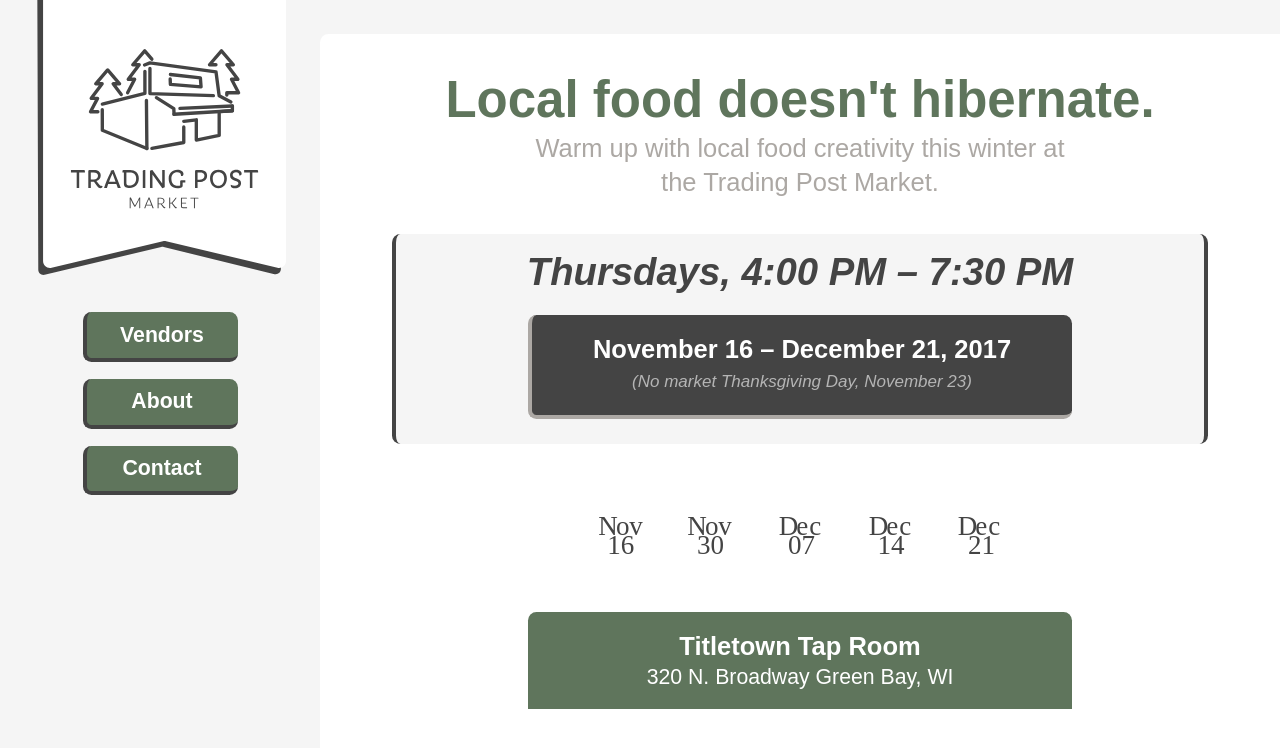
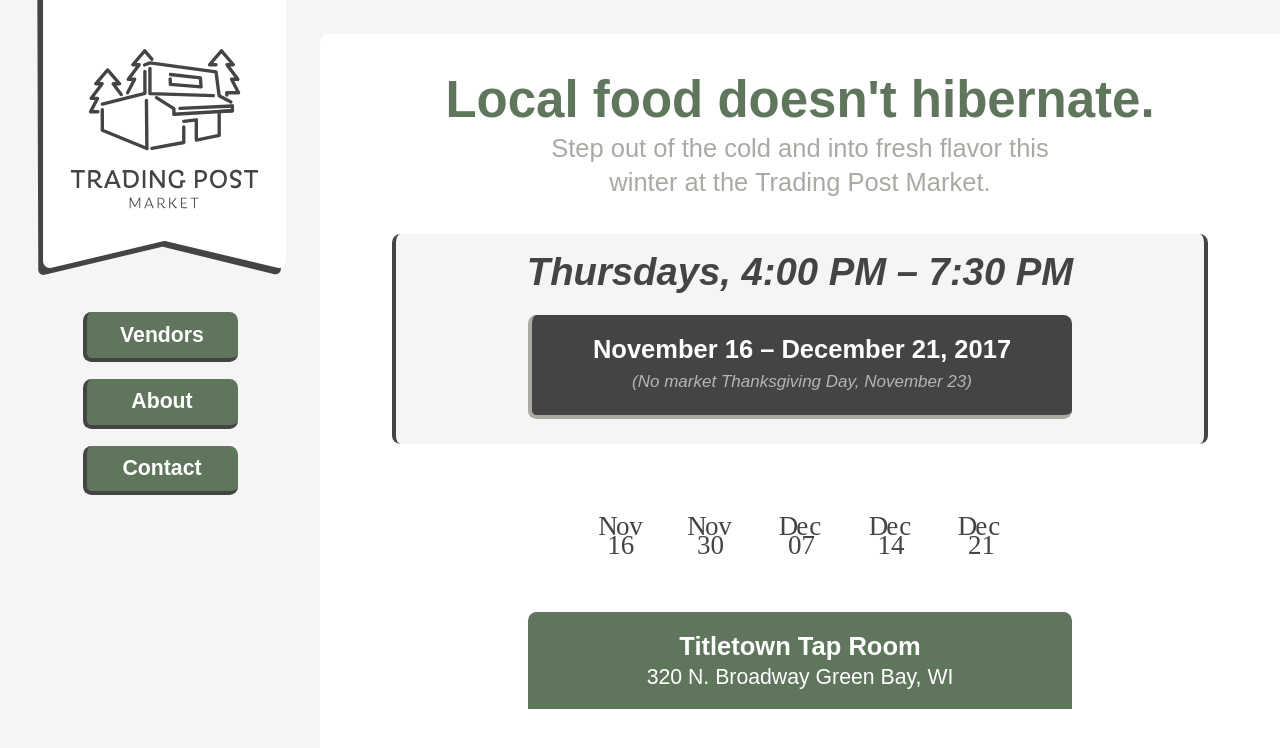
Before and after one commit to trading-post-market/trading-post-market.github.io, a Jekyll site: the page built from index.html, in a window 1280 px wide and 900 px high. Shown: the top 748 px of the window. Built offline with Jekyll 4.4.1, drawn with Linux system fonts in a browser that asks for light colours; nearby versions of some CDN libraries; some web fonts are replaced.

Commit message:
update subtitle text

```diff
--- a/index.html
+++ b/index.html
@@ -5,7 +5,7 @@
 
 <div class="tc mb3">
 	<h2 class="mb3 mb2-l f1 wintergreen">Local food doesn't hibernate.</h2>
-	<p class="mt1 mb4 f3 gravel mw6 center">Warm up with local food creativity this winter at the Trading Post Market.</p>
+	<p class="mt1 mb4 f3 gravel mw6 center">Step out of the cold and into fresh flavor this winter at the Trading Post Market.</p>
 </div>
 
 <div class="mw7-l mw6-ns center mb3 tc bg-chalk white br3 bl br bw2 b--charcoal">
```
